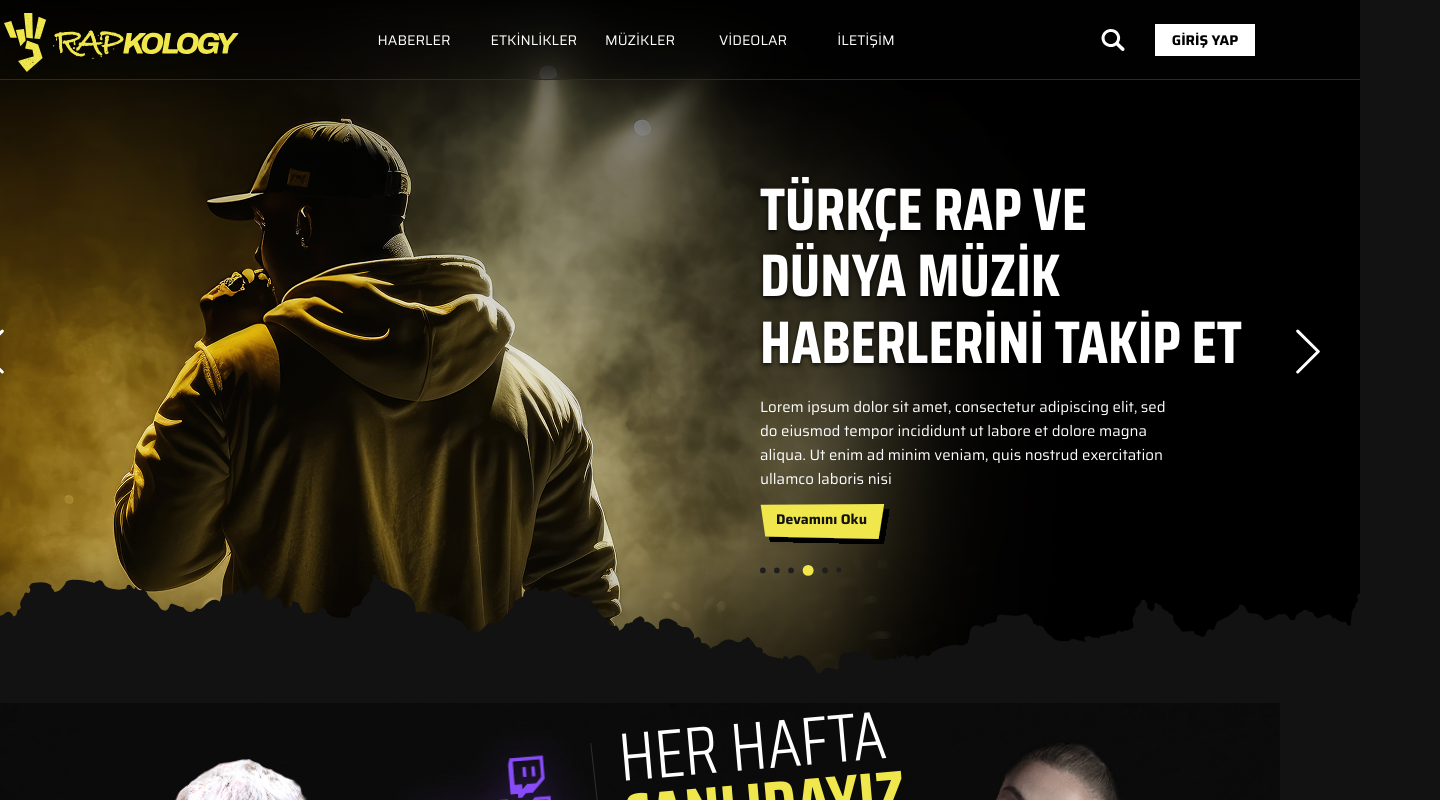
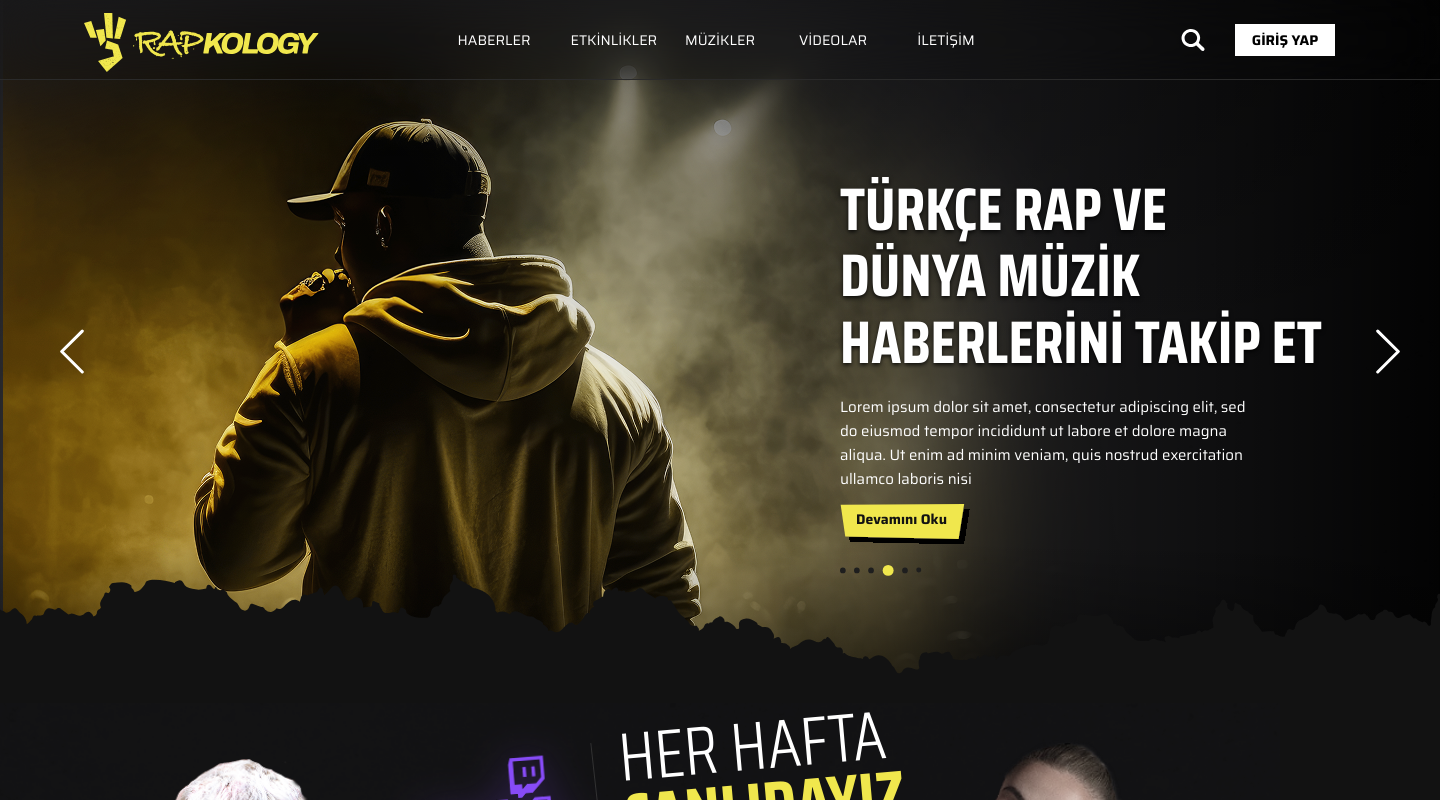
Before and after one commit to aliwert/codezone, a Next.js app: page / in a window 1280 px wide. Shown: the top 800 px of the page, 1440 px wide, since content can reach past the window. Built offline with nearby package versions, Linux system fonts and the light colour scheme.

Commit message:
feat: update background colors

```diff
--- a/src/app/page.tsx
+++ b/src/app/page.tsx
@@ -3,9 +3,11 @@
 
 export default function Home() {
   return (
-    <div className="min-h-screen bg-black flex flex-col items-center">
-      <HeroSection />
-      <TwitchHeroSection />
+    <div className="min-h-screen bg-black flex justify-center">
+      <div className="w-full max-w-[1440px] bg-zinc-800 min-h-screen">
+        <HeroSection />
+        <TwitchHeroSection />
+      </div>
     </div>
   );
 }
--- a/src/components/HeroSection.tsx
+++ b/src/components/HeroSection.tsx
@@ -4,7 +4,7 @@
 export default function HeroSection() {
   return (
     <section
-      className="relative mx-auto overflow-hidden bg-black"
+      className="relative mx-auto overflow-hidden bg-zinc-800"
       style={{
         width: "1440px",
         height: "703px",
--- a/src/components/TwitchHeroSection.tsx
+++ b/src/components/TwitchHeroSection.tsx
@@ -2,7 +2,7 @@
 
 export default function TwitchHeroSection() {
   return (
-    <section className="relative w-full min-h-screen bg-[#131313] overflow-hidden Saira">
+    <section className="relative w-full min-h-screen bg-zinc-800 overflow-hidden Saira">
       {/* background container */}
       <div className="absolute inset-0 z-0">
         {/* background texture */}
```
